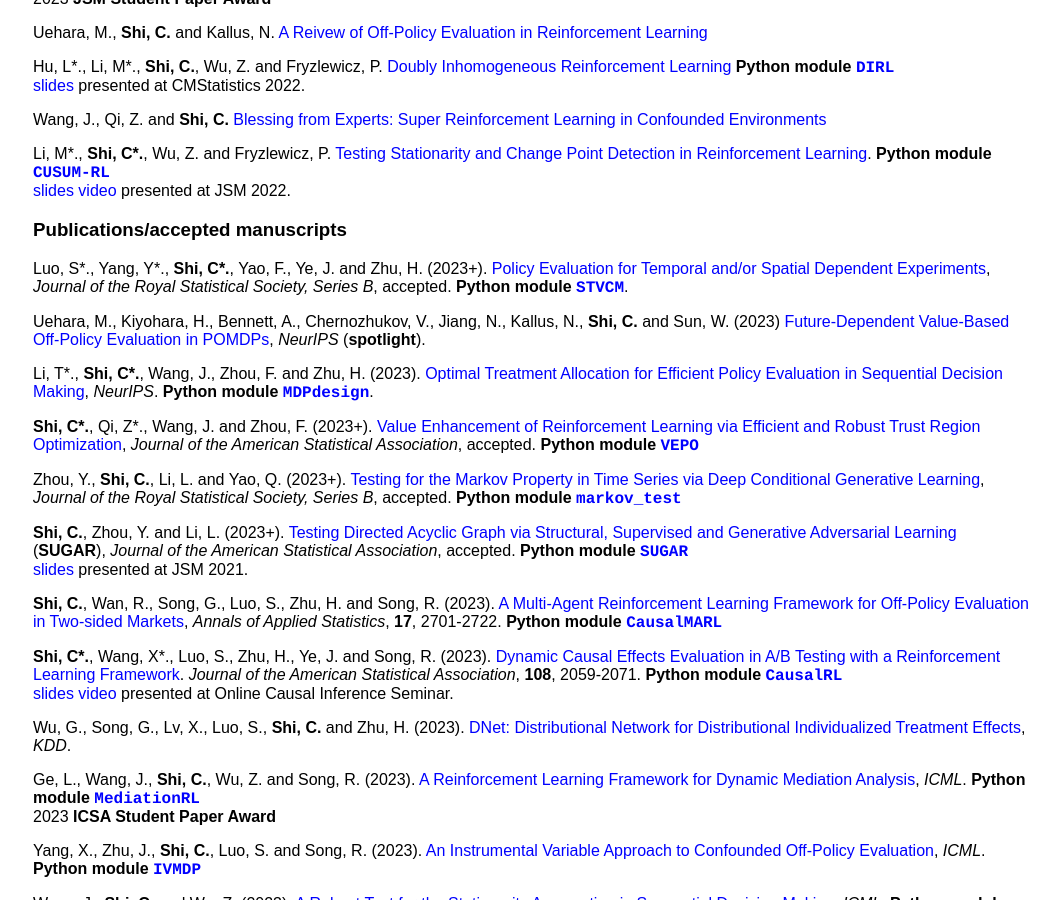
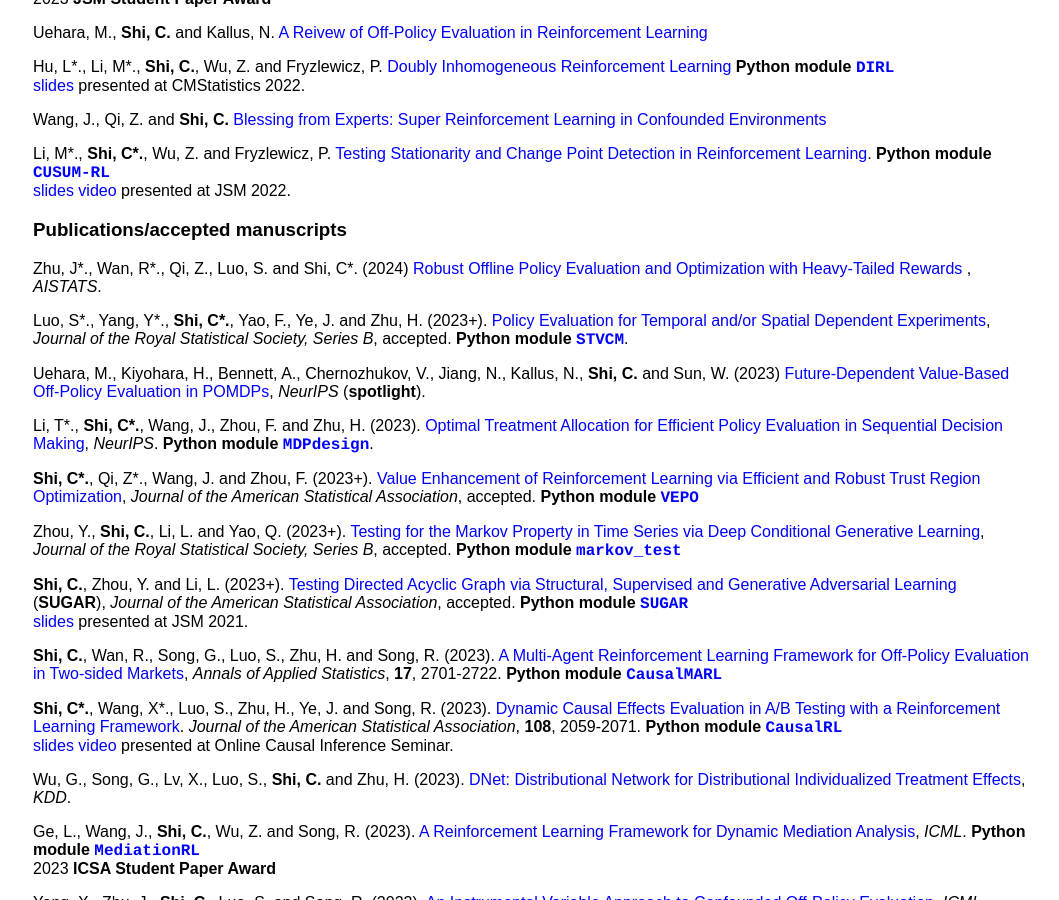
Before and after one commit to callmespring/callmespring.github.io, a Jekyll site: the page built from publication.md, in a window 1280 px wide and 900 px high, scrolled down 409 px. Shown: the whole window, without its empty margins (107-1166 px from the left). Built offline with Jekyll 4.4.1, drawn with Linux system fonts in a browser that asks for light colours.

Commit message:
Update publication.md

```diff
--- a/publication.md
+++ b/publication.md
@@ -36,6 +36,9 @@ Reinforcement Learning](https://arxiv.org/pdf/2203.01707.pdf).
 **Python module** [<span style="font-family:courier;">**CUSUM-RL**</span>](https://github.com/limengbinggz/CUSUM-RL) <br/> [<font size="3">slides</font>](./slides/CUSUMRL.pdf) [<font size="3">video</font>](https://www.dropbox.com/s/56nstisjitkxvjd/video.mp4?dl=0) <font size="3">presented at JSM 2022</font>.
 
 ### Publications/accepted manuscripts
+
+Zhu, J\*., Wan, R\*., Qi, Z., Luo, S. and Shi, C\*. (2024) [Robust Offline Policy Evaluation and Optimization with Heavy-Tailed Rewards
+](https://arxiv.org/pdf/2310.18715.pdf), _AISTATS_.
 
 Luo, S\*., Yang, Y\*., **Shi, C\*.**, Yao, F., Ye, J. and Zhu, H. (2023+). [Policy Evaluation for Temporal and/or Spatial Dependent Experiments](https://arxiv.org/pdf/2202.10887.pdf), _Journal of the Royal Statistical Society, Series B_, accepted. **Python module** [<span style="font-family:courier;">**STVCM**</span>](https://github.com/anneyang0060/STVCM).
 
```
